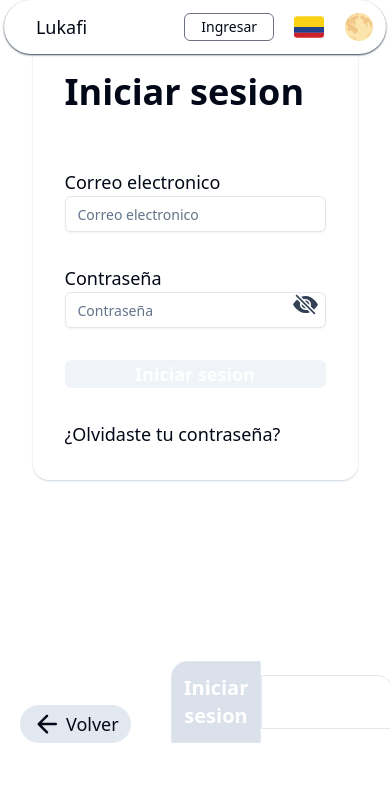
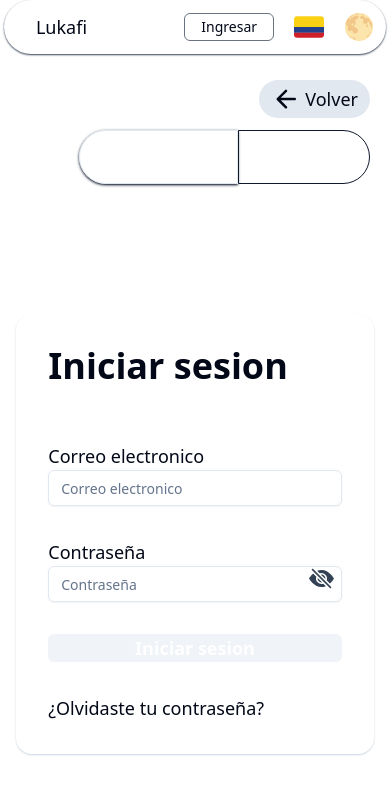
Before and after one commit to DiegoGarzon11/lukafi_front, a React (Vite) app: page /auth in a window 390 px wide. Shown: the top 794 px of the page. Built offline with nearby package versions, Linux system fonts and the light colour scheme.

Commit message:
fixed bugs

```diff
--- a/src/auth/Auth.tsx
+++ b/src/auth/Auth.tsx
@@ -24,27 +24,27 @@ export default function Auth() {
 			/>
 			<div className='grid grid-cols-1   lg:grid-cols-2 h-dvh justify-center lg:items-start '>
 				<div className='mt-20  w-full  flex  items-center  flex-col md:flex-row    '>
-					<div className='flex  w-full items-end z-10  md:mb-10  '>
+					<div className='flex flex-col md:flex-row  w-full items-end z-10  md:mb-10   '>
 						<Link to='/'>
-							<button className='p-1 bg-slate-200 dark:bg-slate-600 rounded-full mx-5 md:mx-20 flex items-center gap-1 px-3  '>
+							<button className='p-1 bg-slate-200 dark:bg-slate-900 rounded-full mx-5 md:mx-20 flex items-center gap-1 px-3 mb-3 md:mb-0   '>
 								<ArrowBack /> <span className='text-lg'>{t('form.btn.back')}</span>
 							</button>
 						</Link>
 
-						<div className='  flex items-center justify-end mx-5 md:mx-20 '>
+						<div className='  flex items-center justify-end mx-5 md:mx-20  '>
 							<button
 								disabled={view}
 								className={`${
-									view ? ' bg-slate-300/70 text-white font-bold  dark:bg-slate-600/80' : 'text-white'
-								}  text-xl border border-slate-200 rounded-tl-2xl p-3 md:w-40 `}
+									view ? 'text-white font-bold  dark:bg-slate-900' : 'text-white'
+								}  text-xl border rounded-l-full p-3 md:w-40  shadow shadow-slate-900`}
 								onClick={changeAuth}>
 								{t('form.field.signIn')}
 							</button>
 							<button
 								disabled={!view}
 								className={`${
-									view ? 'text-white' : 'bg-slate-300/70 text-white font-bold  dark:bg-slate-600/80 '
-								} text-xl border border-slate-200 rounded-tr-2xl p-3 md:w-40`}
+									view ? 'text-white' : 'dark:bg-slate-900 text-white font-bold  '
+								} text-xl border border-slate-900 rounded-r-full p-3 md:w-40`}
 								onClick={changeAuth}>
 								{t('form.field.signUp')}
 							</button>
@@ -59,8 +59,8 @@ export default function Auth() {
 					</p>
 				</div>
 
-				<div className={` flex justify-center items-start lg:items-center w-full h-full   ${view ? '-order-1' : ''}  `}>
-					<section className='w-5/6   '>{view ? <SignIn /> : <SignUp />}</section>
+				<div className={` flex justify-center items-start lg:items-center w-full h-full   ${view ? 'md:-order-1' : ''}  `}>
+					<section className='w-11/12   '>{view ? <SignIn /> : <SignUp />}</section>
 				</div>
 			</div>
 		</>
--- a/src/pages/Dashboard.tsx
+++ b/src/pages/Dashboard.tsx
@@ -14,7 +14,7 @@ import '@/styles/Dashboard.css';
 import { Toast } from '@/tools/Toast';
 import { Dialog, DialogContent, DialogTrigger, DialogTitle, DialogHeader, DialogDescription } from '@/components/ui/dialog';
 import { useEffect, useState } from 'react';
-import { ArrowUp, Eye } from 'lucide-react';
+import { ArrowDown, ArrowUp, Eye } from 'lucide-react';
 
 export const Dashboard = () => {
 	const [userData, setDataUser] = useState<ResponseWallet | undefined>(undefined);
@@ -23,7 +23,7 @@ export const Dashboard = () => {
 	const [responseDebt, setresponseDebt] = useState<ResponseWallet | undefined>(null);
 	const [expenses, setExpenses] = useState<Array<Expenses> | undefined>([]);
 	const [visibilytToast, setVisibilityToast] = useState(false);
-	const [restExpenses, setRestExpenses] = useState<Expenses | undefined>();
+	const [restExpenses, setRestExpenses] = useState<Expenses | number>(0);
 	const [trigger, setTrigger] = useState(0);
 	const user = JSON.parse(localStorage.getItem('userMain'));
 
@@ -40,23 +40,24 @@ export const Dashboard = () => {
 	useEffect(() => {
 		const fetchData = async () => {
 			const dataUser = await GetWalletUser(user?.user_id);
+			const dailyExpenses = await GetDailyExpenses(dataUser?.wallet?.wallet_id);
 			setDataUser(dataUser);
-			const dailyExpenses = await GetDailyExpenses(dataUser?.wallet?.wallet_id);
-			const allToRest = dailyExpenses.expenses.reduce((a, c) => {
-				return a + c.value;
-			});
+			const allToRest: number = dailyExpenses.expenses.reduce((a: number, c: Expenses) => {
+				return a + c.total_value;
+			}, 0);
+
 			setRestExpenses(allToRest);
 		};
 
 		fetchData();
-	}, []);
+	}, [trigger]);
 
 	const recibeResponseChild = async (e: string) => {
 		if (e === 'debt') return getDebts(userData.wallet);
 		if (e === 'expense') return setTrigger((prev) => prev + 1);
 
-		getExpenses(userData.wallet); //getAllExpenses
-		const responseFixedExpenses = await GetFixedExpenses(userData.wallet.wallet_id); //getFixedExpenses
+		getExpenses(userData.wallet);
+		const responseFixedExpenses = await GetFixedExpenses(userData.wallet.wallet_id);
 
 		setFixedExpenses(responseFixedExpenses?.expenses);
 	};
@@ -101,6 +102,7 @@ export const Dashboard = () => {
 		getExpenses(userData.wallet);
 		console.log(response);
 	};
+
 	return (
 		<main>
 			{userData && userData?.status === 404 ? (
@@ -108,8 +110,8 @@ export const Dashboard = () => {
 					<Carrusel />
 				</div>
 			) : (
-				<div className='flex flex-col md:grid md:grid-cols-3   h-full pt-20 p-5  gap-5 bg-slate-900/30  '>
-					<section className='md:flex grid grid-cols-2 md:flex-nowrap w-full  gap-3 md:col-span-3  '>
+				<div className='flex flex-col md:grid md:grid-cols-3 h-full pt-20 p-5 gap-5 bg-slate-900/30  '>
+					<section className='md:flex grid grid-cols-2 md:flex-nowrap w-full gap-3 md:col-span-3  '>
 						<AddExpense
 							sendData={(e) => recibeResponseChild(e)}
 							apiData={userData?.wallet}
@@ -153,26 +155,16 @@ export const Dashboard = () => {
 								</p>
 								<p className='font-semibold'>
 									Ahora:
-									<span
-										className={`${
-											(userData?.wallet.salary - restExpenses?.total_value).toLocaleString() > userData?.wallet?.saving.toLocaleString()
-												? 'text-green-500'
-												: 'text-red-500'
-										}  ml-3`}>
-										{(userData?.wallet?.salary - restExpenses?.total_value).toLocaleString()}
+									<span className={`${Number(restExpenses) < userData?.wallet?.saving ? 'text-green-500' : 'text-red-500'}  ml-3`}>
+										{(userData?.wallet?.salary - Number(restExpenses)).toLocaleString()}
 									</span>
 								</p>
 								<p className='flex text-lg items-center gap-3 mt-3'>
-									<ArrowUp
-										color={`${
-											(userData?.wallet.salary - restExpenses?.total_value).toLocaleString() > userData?.wallet?.saving.toLocaleString()
-												? 'green'
-												: 'red'
-										}`}
-									/>
-									{(userData?.wallet.salary - restExpenses?.total_value).toLocaleString() > userData?.wallet?.saving.toLocaleString()
-										? 'Te encuentras en tu rango de ahorro'
-										: 'Perdiste la meta este mes, el otro mes sera el bueno'}
+									{Number(restExpenses) < userData?.wallet?.saving ? <ArrowUp color='green' /> : <ArrowDown color='red' />}
+
+									{Number(restExpenses) - userData?.wallet?.salary < userData?.wallet?.saving
+										? 'Perdiste la meta este mes, el otro mes sera el bueno'
+										: 'Te encuentras en tu rango de ahorro'}
 								</p>
 							</div>
 						</article>
@@ -319,7 +311,7 @@ export const Dashboard = () => {
 																	className={`${
 																		f.is_paid ? 'bg-transparent text-blue-500' : '  bg-green-600'
 																	} rounded-md p-1 w-full`}>
-																	{f.is_paid ? 'Ya esta pago este mes' : 'Pagar'}
+																	{f.is_paid ? 'Ya esta pago' : 'Pagar'}
 																</DialogTrigger>
 																<DialogContent className='w-[400px] h-32'>
 																	<DialogHeader>
```
